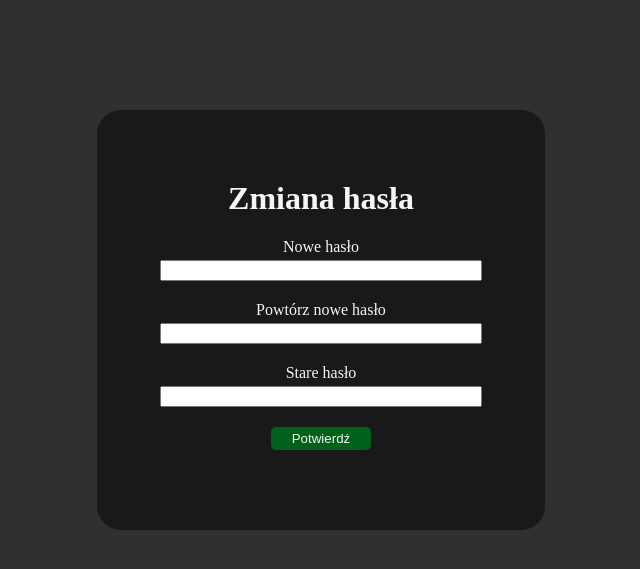
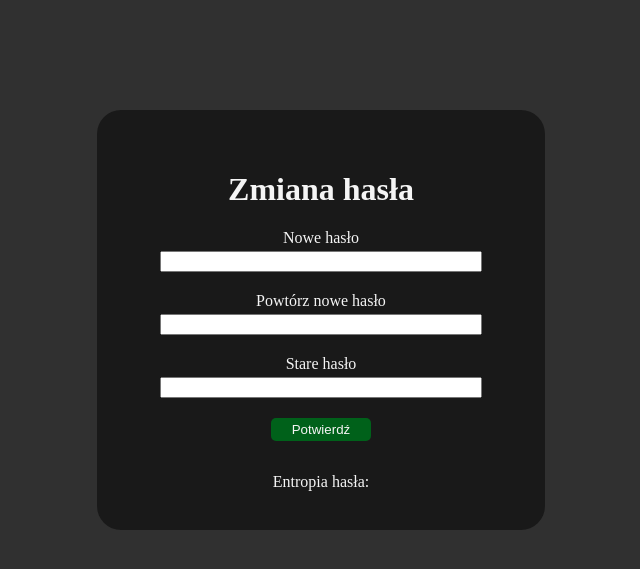
Before and after one commit to 7Bubun/secure-web-password-manager, a Flask app: page /change-password in a window 1280 px wide. Shown: the part 38-607 px from the top of the page, without its empty margins (319-959 px from the left). Run offline with Flask 2, Linux system fonts and the light colour scheme; the visitor is signed in with stand-in values (Sample User, id 1); parts of the project's set-up code (start-up, migrations or seed data) failed here and were passed over.

Commit message:
Add calculating entropy when changing password

```diff
--- a/application/static/css/style.css
+++ b/application/static/css/style.css
@@ -261,3 +261,7 @@ li.passwords-row {
     border: none;
     padding: 4px;
 }
+
+.max-width {
+    width: 100%;
+}
--- a/application/static/js/register.js
+++ b/application/static/js/register.js
@@ -1,5 +1,8 @@
 const displayCountersValue = () => {
-    const password = document.getElementById('password').value;
+    let password = document.getElementById('password') == null
+        ? document.getElementById('new-password').value
+        : document.getElementById('password').value;
+
     document.getElementById('quality-counter').innerHTML = calculateEntropy(password);
 };
 
--- a/application/templates/change_password.html
+++ b/application/templates/change_password.html
@@ -4,21 +4,31 @@
 
 <div id="login-container" class="container centered-content">
     <div id="login-form" class="centered-content">
+        <div class="max-width">
             <form action="#" method="post">
                 <h1>Zmiana hasła</h1>
 
                 <label for="new-password">Nowe hasło</label> <br />
-            <input type="password" name="new-password" id="new-password" class="login-text-input" /> <br />
+                <input type="password" name="new-password" id="new-password" class="login-text-input"
+                    onchange="displayCountersValue()" /> <br />
 
                 <label for="repeated-new-password">Powtórz nowe hasło</label> <br />
-            <input type="password" name="repeated-new-password" id="repeated-new-password" class="login-text-input" />
+                <input type="password" name="repeated-new-password" id="repeated-new-password"
+                    class="login-text-input" />
                 <br />
 
                 <label for="old-password">Stare hasło</label> <br />
                 <input type="password" name="old-password" id="old-password" class="login-text-input" /> <br />
                 <input type="submit" value="Potwierdź" class="btn-input register-btn-input" />
             </form>
+
+            <div>
+                <span>Entropia hasła:</span>
+                <span id="quality-counter"></span>
+            </div>
+        </div>
     </div>
 </div>
 
+<script src="{{url_for('static', filename='js/register.js')}}"></script>
 {% endblock %}
--- a/application/templates/register.html
+++ b/application/templates/register.html
@@ -3,7 +3,7 @@
 {% block maincontent %}
 <div id="login-container" class="container centered-content">
     <div id="login-form" class="centered-content">
-        <div style="width: 100%;">
+        <div class="max-width">
             <form action="#" method="post">
                 <h1>Rejestracja</h1>
 
```
Also changed, not shown: application/templates/restore_password.html (+13 -2 lines). Lines whose indentation alone changed are shown as unchanged.
